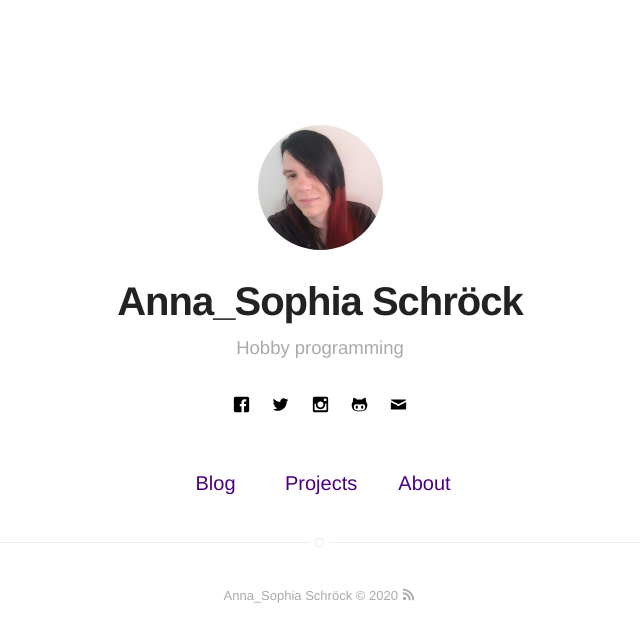
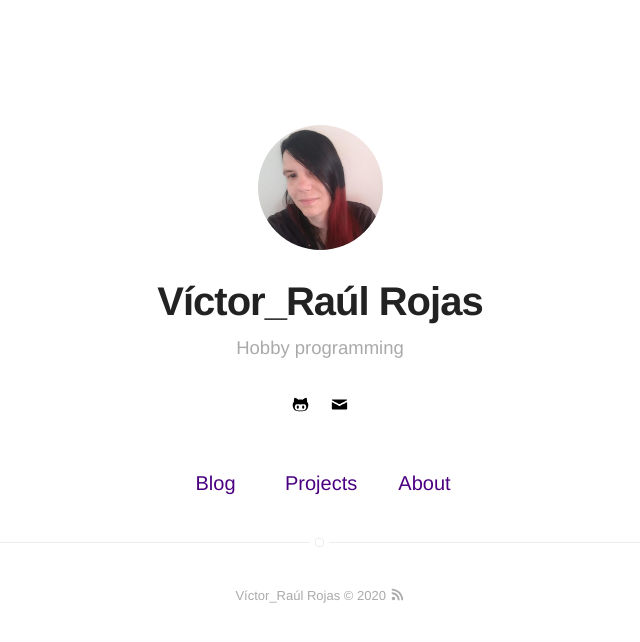
Before and after one commit to vrrp/vrojas.github.io, a Jekyll site: the page built from index.html, in a window 1280 px wide. Shown: the top 642 px of the page, without its empty margins (320-960 px from the left). Built offline with Jekyll 4.4.1, drawn with Linux system fonts in a browser that asks for light colours; some of the changed lines change nothing that is shown.

Commit message:
Update _config.yml

```diff
--- a/_config.yml
+++ b/_config.yml
@@ -1,5 +1,5 @@
 # main text of home
-name: Anna_Sophia Schröck
+name: Víctor_Raúl Rojas
 bio: Hobby programming
 
 # twitter summary info
@@ -16,7 +16,7 @@ resume: false
 resume-external: false
 resume-url: https://google.com/?q=my+resume
 
-url: http://roseleblood.github.io
+url: http://vrrp.github.io
 # your url: http://USERNAME.github.io
 
 permalink: /:title/
@@ -34,15 +34,15 @@ disqus:
   categories: [blog, project, openess] # only show disqus for posts that have these categories
 
 # if you don't have any of social below, comment the line
-facebook: paderrose
-twitter: padersophia
+facebook: false
+twitter: false
 # google: mygoogle
-instagram: roseleblood.official
+instagram: false #roseleblood.official
 # pinterest: mypinterest
 # linkedin: mylinkedin
 # youtube: myyoutube
 # spotify: myspotify
-github: roseleblood
+github: vrrp
 # gitlab: mygitlab
 # lastfm: mylastfm
 # stackoverflow: 7044681/mystackoverflow
@@ -51,7 +51,7 @@ github: roseleblood
 # medium: medium
 # vimeo: myvimeo
 # lanyrd: mylanyrd
-email: annasophia.schroeck@gmail.com
+email: avr.rojaspozo@gmail.com
 
 authors:
     roseleblood:
```
